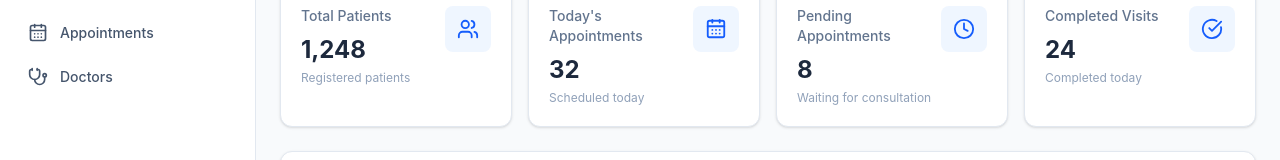
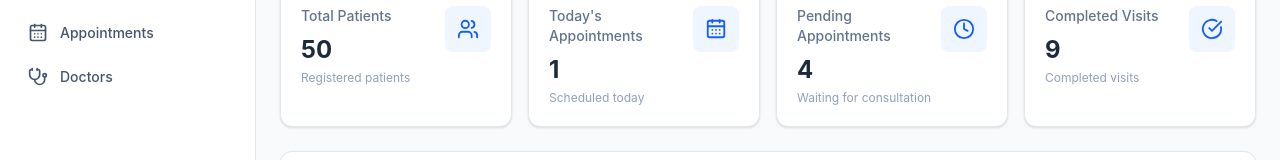
Before and after one commit to Udaykalse/clinical-ehr-dashboard, a React (Vite) app: page / in a window 1280 px wide. Shown: the part 183-343 px from the top of the page. Built offline with nearby package versions, Linux system fonts and the light colour scheme.

Commit message:
feat: add EHR dashboard

```diff
--- a/src/pages/Dashboard.jsx
+++ b/src/pages/Dashboard.jsx
@@ -9,32 +9,50 @@ import {
 } from "lucide-react";
 
 import patients from "../data/patients.json";
-import AppointmentChart from "./chart/AppointmentChart";
-import PatientDemographics from "./chart/PatientDemographics";
+import appointments from "../data/appointments.json";
+
+import AppointmentChart from "../components/dashboard/AppointmentChart";
+import PatientDemographics from "../components/dashboard/PatientDemographics";
+import UpcomingAppointments from "../components/dashboard/UpcomingAppointments";
+
+const today = new Date().toISOString().split("T")[0];
+
+const todayAppointments = appointments.filter(
+  (appointment) => appointment.date === today,
+);
+
+const pendingAppointments = appointments.filter(
+  (appointment) => appointment.status === "Pending",
+);
+
+const completedAppointments = appointments.filter(
+  (appointment) => appointment.status === "Completed",
+);
+
 const stats = [
   {
     title: "Total Patients",
-    value: "1,248",
+    value: patients.length,
     icon: Users,
     description: "Registered patients",
   },
   {
     title: "Today's Appointments",
-    value: "32",
+    value: todayAppointments.length,
     icon: CalendarDays,
     description: "Scheduled today",
   },
   {
     title: "Pending Appointments",
-    value: "8",
+    value: pendingAppointments.length,
     icon: Clock,
     description: "Waiting for consultation",
   },
   {
     title: "Completed Visits",
-    value: "24",
+    value: completedAppointments.length,
     icon: CheckCircle,
-    description: "Completed today",
+    description: "Completed visits",
   },
 ];
 
@@ -194,6 +212,8 @@ function Dashboard() {
         </div>
       </div>
 
+      <UpcomingAppointments />
+
       <div className="grid grid-cols-1 gap-6 xl:grid-cols-2">
         <AppointmentChart />
         <PatientDemographics />
```
